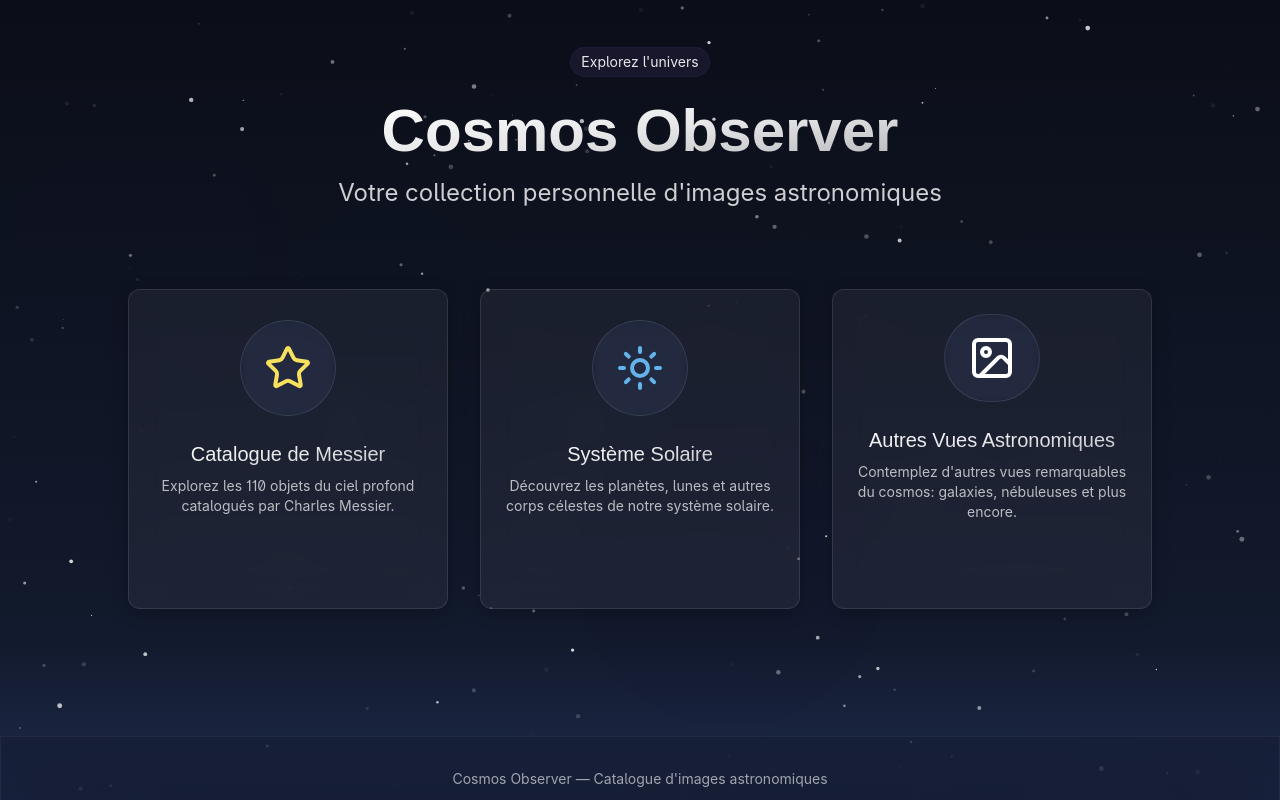
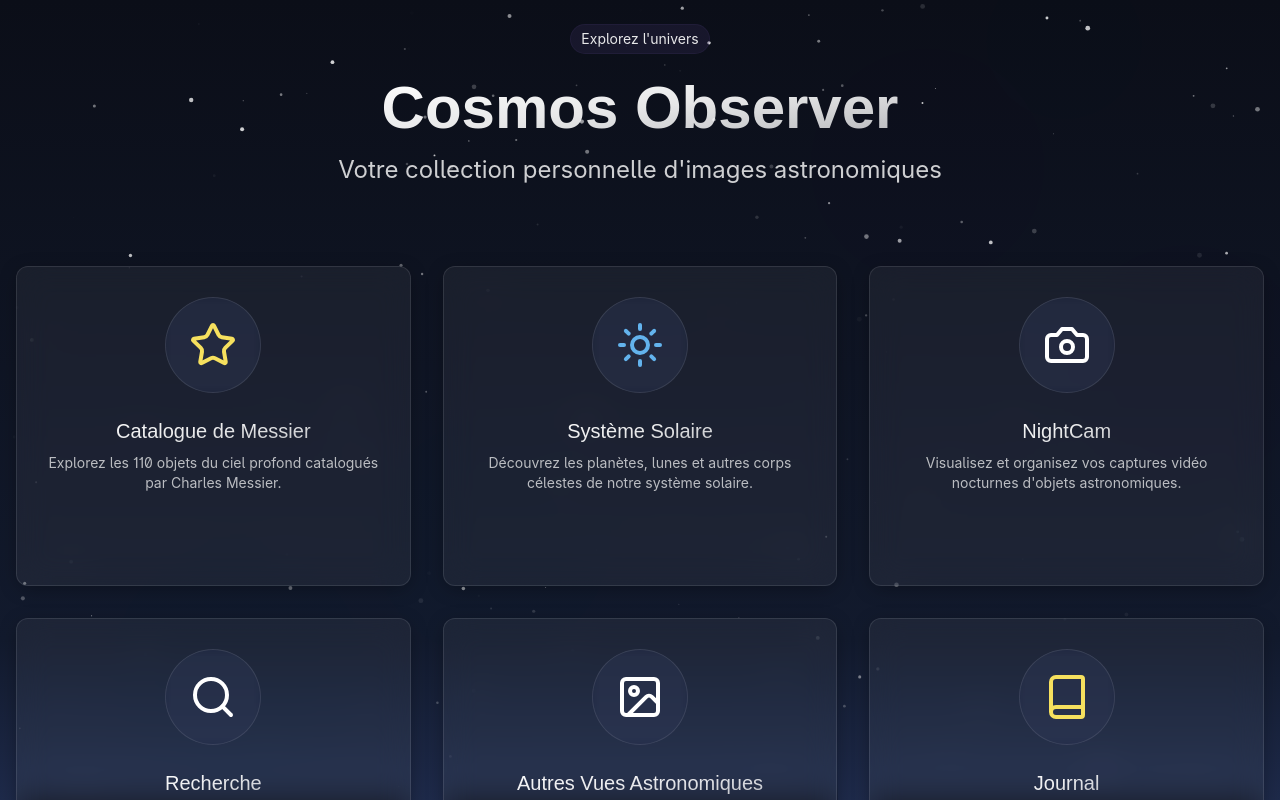
Before and after one commit to alfedan/cosmic-collection-catalog, a React (Vite) app: page / in a window 1280 px wide. Shown: the top 800 px of the page. Built offline with nearby package versions, Linux system fonts and the light colour scheme.

Commit message:
feat: Add navigation menu items
Adds navigation menu items for Messier catalog, solar system, NightCam, search, other views, and journal.

```diff
--- a/src/components/Navigation.tsx
+++ b/src/components/Navigation.tsx
@@ -1,7 +1,7 @@
 
 import React from 'react';
 import { Link } from 'react-router-dom';
-import { Star, Sun, Image } from 'lucide-react';
+import { Star, Sun, Image, Search, Camera, Book } from 'lucide-react';
 
 interface NavItemProps {
   to: string;
@@ -28,10 +28,31 @@ const Navigation: React.FC = () => {
       />
 
       <NavItem
+        to="/nightcam"
+        title="NightCam"
+        description="Visualisez et organisez vos captures vidéo nocturnes d'objets astronomiques."
+        icon={<Camera className="w-12 h-12 text-star-white" />}
+      />
+
+      <NavItem
+        to="/search"
+        title="Recherche"
+        description="Retrouvez facilement vos images astronomiques par mot-clé ou catégorie."
+        icon={<Search className="w-12 h-12 text-star-white" />}
+      />
+
+      <NavItem
         to="/other-views"
         title="Autres Vues Astronomiques"
         description="Contemplez d'autres vues remarquables du cosmos: galaxies, nébuleuses et plus encore."
         icon={<Image className="w-12 h-12 text-star-white" />}
+      />
+
+      <NavItem
+        to="/journal"
+        title="Journal"
+        description="Consultez l'historique des dernières activités et téléchargements réalisés."
+        icon={<Book className="w-12 h-12 text-star-gold" />}
       />
     </div>
   );
--- a/src/pages/Index.tsx
+++ b/src/pages/Index.tsx
@@ -6,7 +6,7 @@ import Navigation from '../components/Navigation';
 const Index: React.FC = () => {
   return (
     <Layout>
-      <div className="min-h-[80vh] flex flex-col items-center justify-center max-w-5xl mx-auto text-center animate-fade-in">
+      <div className="min-h-[80vh] flex flex-col items-center justify-center max-w-7xl mx-auto text-center animate-fade-in">
         <span className="text-sm px-2.5 py-1 rounded-full bg-cosmic-purple/30 text-white/90 mb-6 border border-cosmic-purple/30">
           Explorez l'univers
         </span>
@@ -19,7 +19,9 @@ const Index: React.FC = () => {
           Votre collection personnelle d'images astronomiques
         </p>
 
-        <Navigation />
+        <div className="w-full">
+          <Navigation />
+        </div>
       </div>
     </Layout>
   );
```
